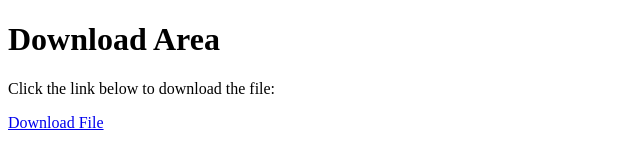
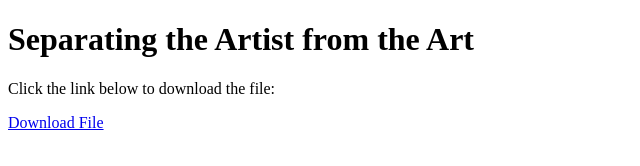
Before and after one commit to dwinkler1/pres, a plain HTML site: page index.html in a window 1280 px wide. Shown: the whole page, without its empty margins (0-640 px from the left). Drawn offline with Linux system fonts and the light colour scheme.

Commit message:
upload presentation

```diff
--- a/index.html
+++ b/index.html
@@ -8,7 +8,7 @@
 </head>
 <body>
 
-    <h1>Download Area</h1>
+    <h1>Separating the Artist from the Art</h1>
 
     <p>Click the link below to download the file:</p>
 
```
